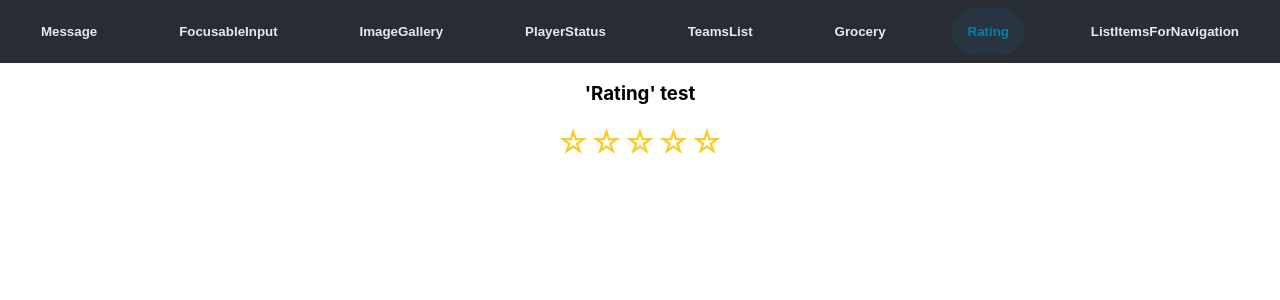
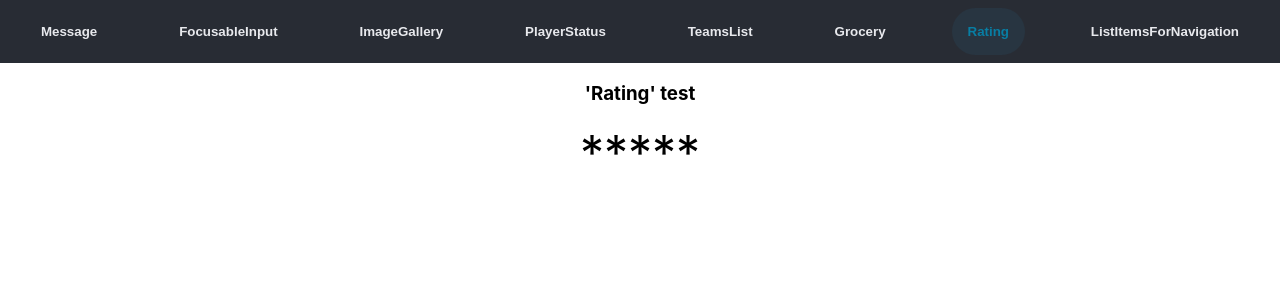
Before and after one commit to jnoziglia/frontend-challenge, a React (Create React App) app: page / in a window 1280 px wide. Both pictures are taken after a click on the button "Rating". Shown: the top 300 px of the page. Built offline with nearby package versions, Linux system fonts and the light colour scheme.

Commit message:
Changing rating example to return the html that was asked for

```diff
--- a/src/App.css
+++ b/src/App.css
@@ -101,6 +101,18 @@ button:active {
   cursor: pointer;
 }
 
+#rating {
+  font-size: 3rem;
+}
+
+#rating span {
+  cursor: pointer;
+}
+
+#rating .active {
+  color: #f9cc28;
+}
+
 .gallery {
   display: flex;
   flex-wrap: wrap;
--- a/src/components/Rating.jsx
+++ b/src/components/Rating.jsx
@@ -30,7 +30,12 @@ export function Rating() {
 	const [rating, setRating] = useState(0);
 	return (
 		<div id="rating">
-			{[...Array(5)].map((_, index) => <span key={index} className={`stars ${rating >= index + 1 ? "active" : ""}`} onClick={() => setRating(index + 1)}>{rating >= index + 1 ? String.fromCharCode(9733) : String.fromCharCode(9734)}</span>)}
+			{[...Array(5)].map((_, index) => <span key={index} className={`${rating >= index + 1 ? "active" : ""}`} onClick={() => setRating(index + 1)}>*</span>)}
 		</div>
 	);
+	{/* Another approach with stars instead of asterisks
+	<div id="rating">
+		{[...Array(5)].map((_, index) => <span key={index} className={`stars ${rating >= index + 1 ? "active" : ""}`} onClick={() => setRating(index + 1)}>{rating >= index + 1 ? String.fromCharCode(9733) : String.fromCharCode(9734)}</span>)}
+	</div>
+	*/}
 }
```
